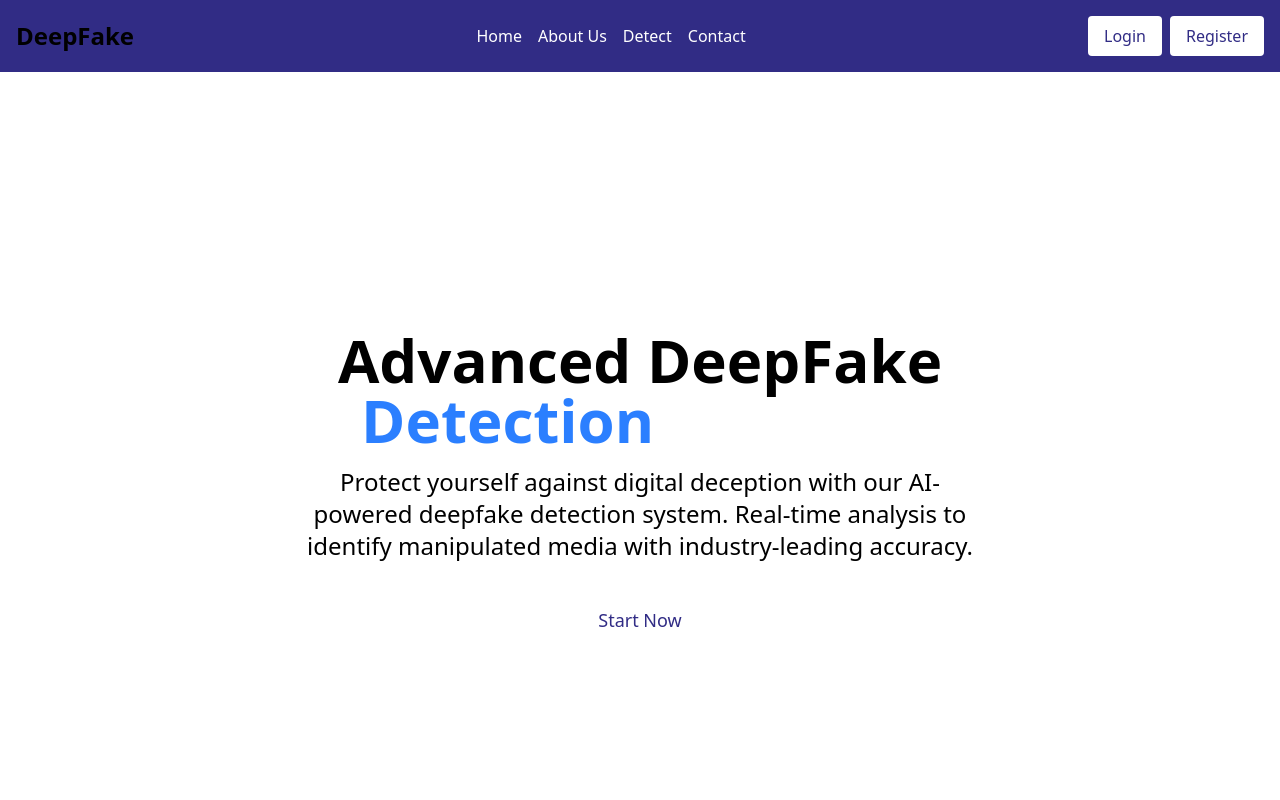
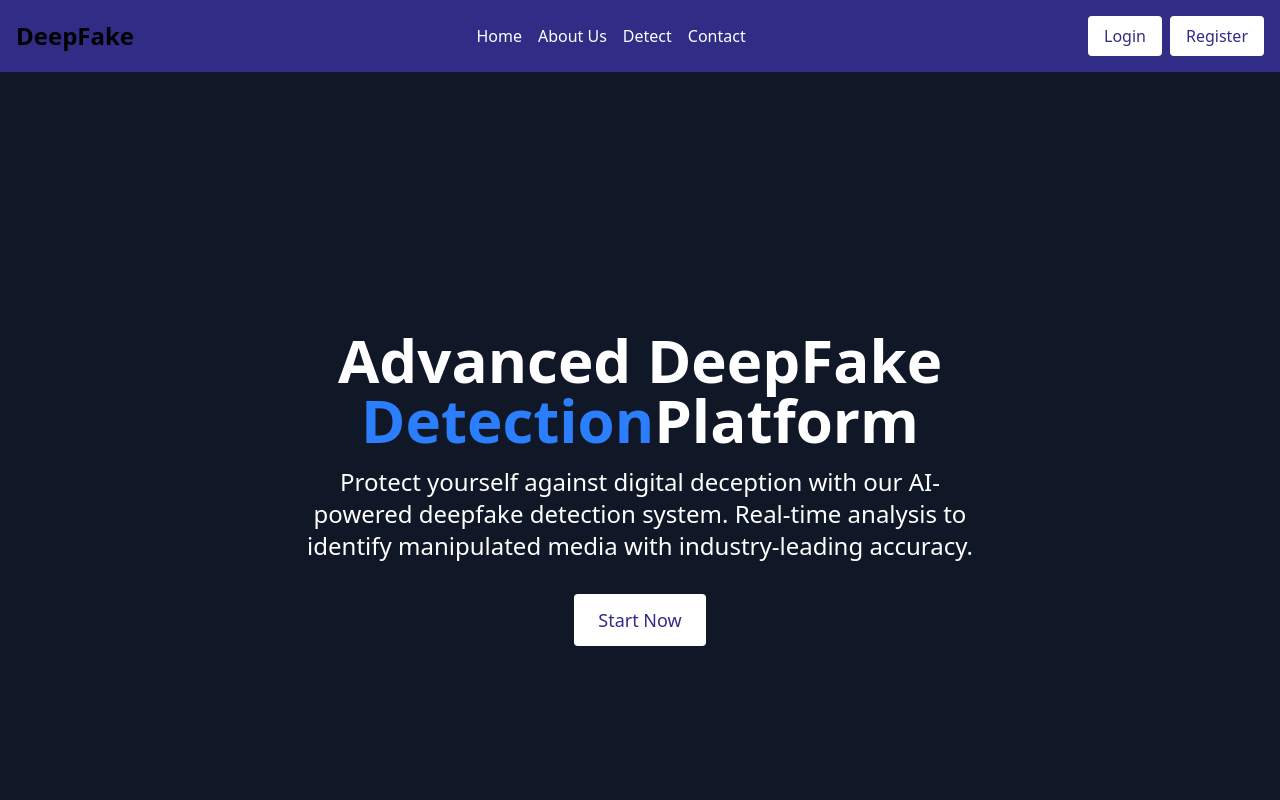
Before and after one commit to Kalash-B/DeepFake-Detection-System, a React (Vite) app in the folder frontend/: page /home in a window 1280 px wide. Shown: the top 800 px of the page. Built offline with nearby package versions, Linux system fonts and the light colour scheme.

Commit message:
bhangar error

```diff
--- a/frontend/src/components/AboutUs.jsx
+++ b/frontend/src/components/AboutUs.jsx
@@ -1,4 +1,4 @@
-import AboutUsImg from "../../assets/aboutus.jpeg"
+import AboutUsImg from "../assets/aboutus.jpeg"
 
 
 const AboutUs = () => {
--- a/frontend/src/pages/Home.jsx
+++ b/frontend/src/pages/Home.jsx
@@ -1,17 +1,17 @@
 import React from "react";
 import HeroSection from "../components/HeroSection"
 import AboutUs from "../components/AboutUs"
-import DeepFakeFinder from "./components/detect"
+import DeepFakeFinder from "../components/detect"
 
 
 const Home = () => {
   return (
-    <>
+    <div className="bg-gray-900 text-white">
 
       <HeroSection />
       <AboutUs />
       <DeepFakeFinder />
-    </>
+    </div>
   );
 };
 
```
